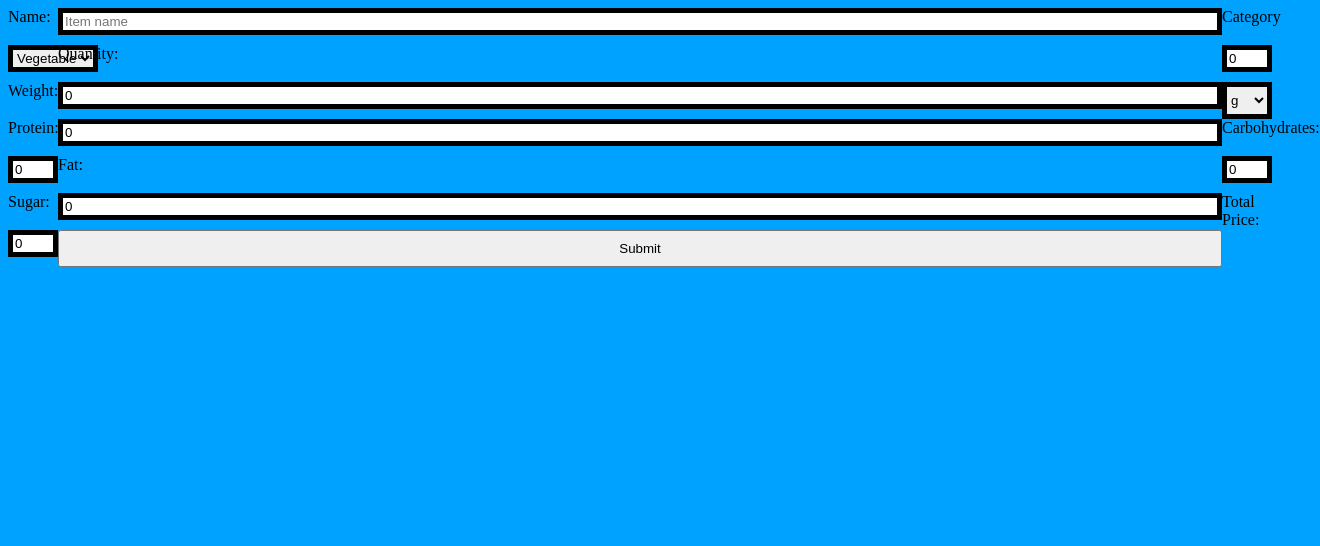
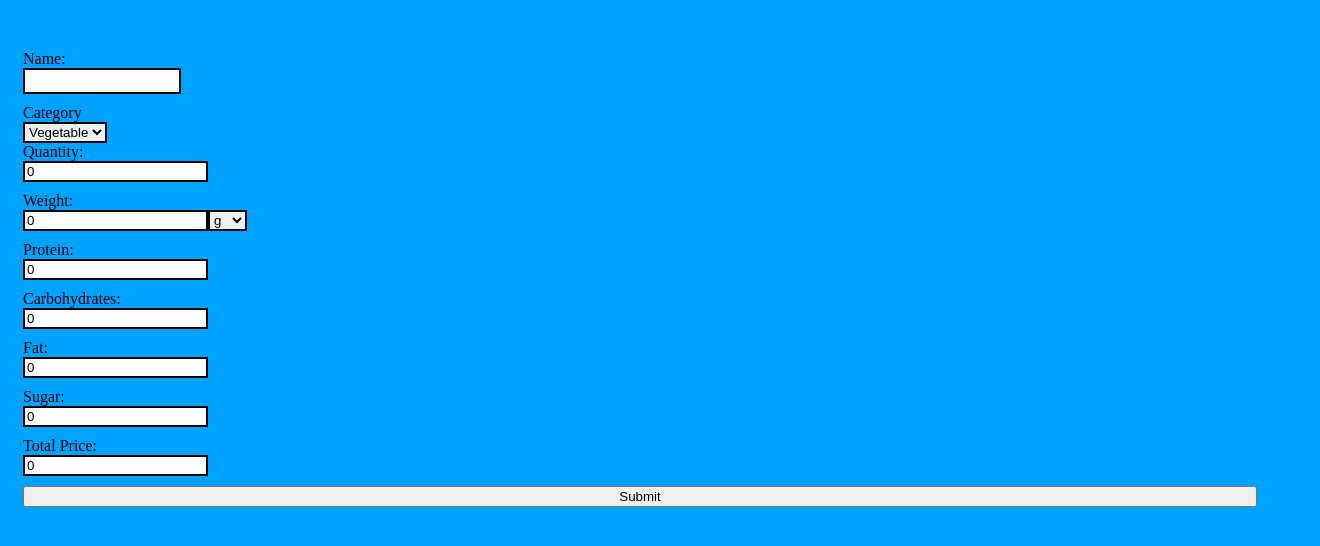
Before and after one commit to ImBlakeDoyle/foodapp_front, a React (Create React App) app: page /item/new in a window 1280 px wide. Shown: the top 546 px of the page, 1320 px wide, since content can reach past the window. Built offline with nearby package versions, Linux system fonts and the light colour scheme.

Commit message:
small amount of styling

```diff
--- a/src/App.css
+++ b/src/App.css
@@ -40,16 +40,25 @@ input{
   /* display: block; */
   margin-bottom: 10px;
 }
+label{
+  display: block;
+}
+
+
+#nameInput{
+  width: 150px;
+  height: 20px;
+}
 
 .container{
   display: flex;
   flex-wrap: wrap;
   display: grid;
-  grid-template-columns: 50px auto 50px;
+  margin: 50px 15px;
 }
 
 .formInput{
-  border:5px solid black;
+  border:2px solid black;
 }
 
 @keyframes App-logo-spin {
--- a/src/components/forms/ItemForm.js
+++ b/src/components/forms/ItemForm.js
@@ -3,56 +3,77 @@ import axios from "axios";
 import './../../App.css'
 
 function ItemForm(){
-    const [name, setName] = useState("");
-    const [quantity, setQuantity] = useState(0);
-    const [category, setCategory] = useState("");
-    const [weight, setWeight] = useState(0);
-    const [measurement, setMeasurement] = useState("");
-    const [price, setPrice] = useState(0);
-    const [protein, setProtein] = useState(0);
-    const [carbs, setCarbs] = useState(0);
-    const [fat, setFat] = useState(0);
-    const [sugar, setSugar] = useState(0);
+    // const [name, setName] = useState("");
+    // const [quantity, setQuantity] = useState(0);
+    // const [category, setCategory] = useState("");
+    // const [weight, setWeight] = useState(0);
+    // const [measurement, setMeasurement] = useState("");
+    // const [price, setPrice] = useState(0);
+    // const [protein, setProtein] = useState(0);
+    // const [carbs, setCarbs] = useState(0);
+    // const [fat, setFat] = useState(0);
+    // const [sugar, setSugar] = useState(0);
+
+    const [formData, setFormData] = useState({
+        name: '',
+        quantity: 0,
+        category: 'Vegetable',
+        weight: 0,
+        measurement: 'g',
+        price: 0,
+        protein: 0,
+        carbs: 0,
+        fat: 0,
+        sugar: 0
+    });
+
+    const { name, quantity, category, weight, measurement, price, protein, carbs, fat, sugar } = formData;
 
     async function onFormSubmit(){
-        await axios.post("http://localhost:3000/item/new", {name, category, quantity, weight, price, protein, carbs, fat, sugar})
-        .then(response => console.log(response));
+        await axios.post("http://localhost:3000/item/new", formData)
+        .then(response => console.log(response))
+        .catch(err => console.log(err));
     }
+
+    const onChange = e => setFormData({...formData, [e.target.name]: e.target.value})
 
     return(
         <form onSubmit={onFormSubmit} className="container">
+            <div>
                 <label>Name:</label>
                 <input
                     value={name}
-                onChange={e => setName(e.target.value)}
-                placeholder="Item name"
+                    onChange={e => onChange(e)}
                     name="name"
                     className="formInput"
+                    id="nameInput"
                 />
+            </div>
+            <div>
                 <label>Category</label>
-            <div>
                     <select
                         value={category}
                         name="category"
                         className="formInput"
-                    onChange={e => setCategory(e.target.value)}>
+                        onChange={e => onChange(e)}>
                             <option value="vegetable">Vegetable</option>
                             <option value="fruit">Fruit</option>
                     </select>
             </div>
+            <div>
                 <label>Quantity:</label>
                 <input
                     value={quantity}
-                onChange={e => setQuantity(e.target.value)}
-                placeholder="Quantity"
+                    onChange={e => onChange(e)}
                     name="quantity"
                     className="formInput"
                 />
+            </div>
+            <div>
                 <label>Weight:</label>
                 <input
                     value={weight}
-                onChange={e => setWeight(e.target.value)}
-                placeholder="weight"
+                    onChange={e => onChange(e)}
                     name="weight"
                     className="formInput"
                 />
@@ -60,52 +81,58 @@ function ItemForm(){
                     value={measurement}
                     name="measurement"
                     className="formInput"
-                onChange={e => setMeasurement(e.target.value)}>
+                    onChange={e => onChange(e)}>
                         <option value="g">g</option>
                         <option value="kg">kg</option>
                         <option value="ml">ml</option>
                         <option value="L">l</option>
                 </select>
+            </div>
+            <div>
                 <label>Protein:</label>
                 <input
                     value={protein}
-                onChange={e => setProtein(e.target.value)}
-                placeholder="Protein"
+                    onChange={e => onChange(e)}
                     name="protein"
                     className="formInput"
                 />
+            </div>
+            <div>
                 <label>Carbohydrates:</label>
                 <input
                     value={carbs}
-                onChange={e => setCarbs(e.target.value)}
-                placeholder="Carbs"
+                    onChange={e => onChange(e)}
                     name="carbs"
                     className="formInput"
                 />
+            </div>
+            <div>
                 <label>Fat:</label>
                 <input
                     value={fat}
-                onChange={e => setFat(e.target.value)}
-                placeholder="Fat"
+                    onChange={e => onChange(e)}
                     name="fat"
                     className="formInput"
                 />
+            </div>
+            <div>
                 <label>Sugar:</label>
                 <input
                     value={sugar}
-                onChange={e => setSugar(e.target.value)}
-                placeholder="Sugar"
+                    onChange={e => onChange(e)}
                     name="sugar"
                     className="formInput"
                 />
+            </div>
+            <div>
                 <label>Total Price:</label>
                 <input
                     value={price}
-                onChange={e => setPrice(e.target.value)}
-                placeholder="Price"
+                    onChange={e => onChange(e)}
                     name="price"
                     className="formInput"
                 />
+            </div>
             <button type="submit">Submit</button>
         </form>
     )
```
Lines whose indentation alone changed are shown as unchanged.
